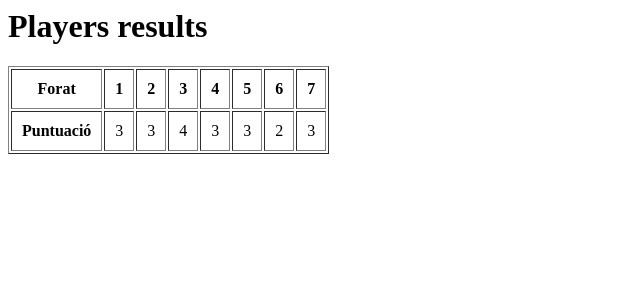
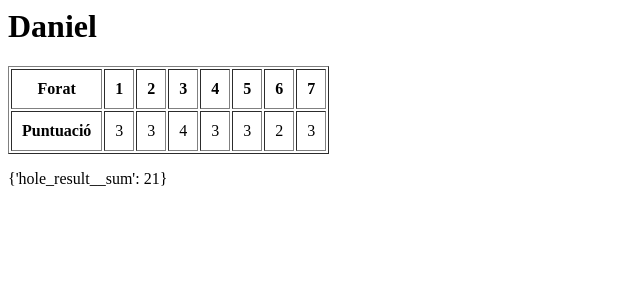
Before and after one commit to Rogercapcas/BePitchAndPut, a Django app: page /results/1/1 in a window 1280 px wide. Shown: the top 300 px of the page, without its empty margins (0-640 px from the left). Run offline with Django 3.2, Linux system fonts and the light colour scheme; data comes from the database, SQL or seed files in the repository.

Commit message:
Flitrat per jugador i match

```diff
--- a/BePitchAndPutt/BePitchAndPutt/urls.py
+++ b/BePitchAndPutt/BePitchAndPutt/urls.py
@@ -28,6 +28,6 @@ urlpatterns = [
     url(r'^field/(\d+)',field_info),
     url(r'^rules/$',rules),
     url(r'^actualWeather/$',actualWeather),
-    url(r'^results/(.+)/(\d+)$',player_results),
+    url(r'^results/(\d+)/(\d+)$',player_results),
 
 ]
--- a/BePitchAndPutt/iBePitchAndPutt/templates/results.html
+++ b/BePitchAndPutt/iBePitchAndPutt/templates/results.html
@@ -1,6 +1,6 @@
 {% extends 'basepage.html' %}
 {% block content %}
-<p>{{player_name}}</p>
+
 <table border=1 cellpadding=10>
 
 
@@ -17,5 +17,5 @@
   </tr>
 
 </table>
-
+<p>{{match_result}}</p>
 {% endblock %}
--- a/BePitchAndPutt/iBePitchAndPutt/views.py
+++ b/BePitchAndPutt/iBePitchAndPutt/views.py
@@ -3,6 +3,7 @@ from django.shortcuts import render, render_to_response
 from django.http import HttpResponse, Http404
 from django.template import Context
 from django.template.loader import get_template
+from django.db.models import Sum
 
 
 from django.contrib.auth.models import User
@@ -36,12 +37,14 @@ def mainpage(request):
 def player_results(request, player_id, match_number):
     return render_to_response(
 
+
     'results.html',
     {
+
         'titlehead': "Results",
-        'pagetitle': "Players results",
-        #'player_name': Match.objects.filter(player=Player.objects.get().name),
-        'matches':Match.objects.filter(player=player_id,match_number= match_number).all(),
+        'pagetitle': Player.objects.get(pk=player_id),
+        'matches': Match.objects.filter(player=player_id,match_number= match_number).all(),
+        'match_result' : Match.objects.filter(player=player_id,match_number= match_number).aggregate(Sum('hole_result')),
 
     })
 
```
Also changed, not shown: 3 other files.
